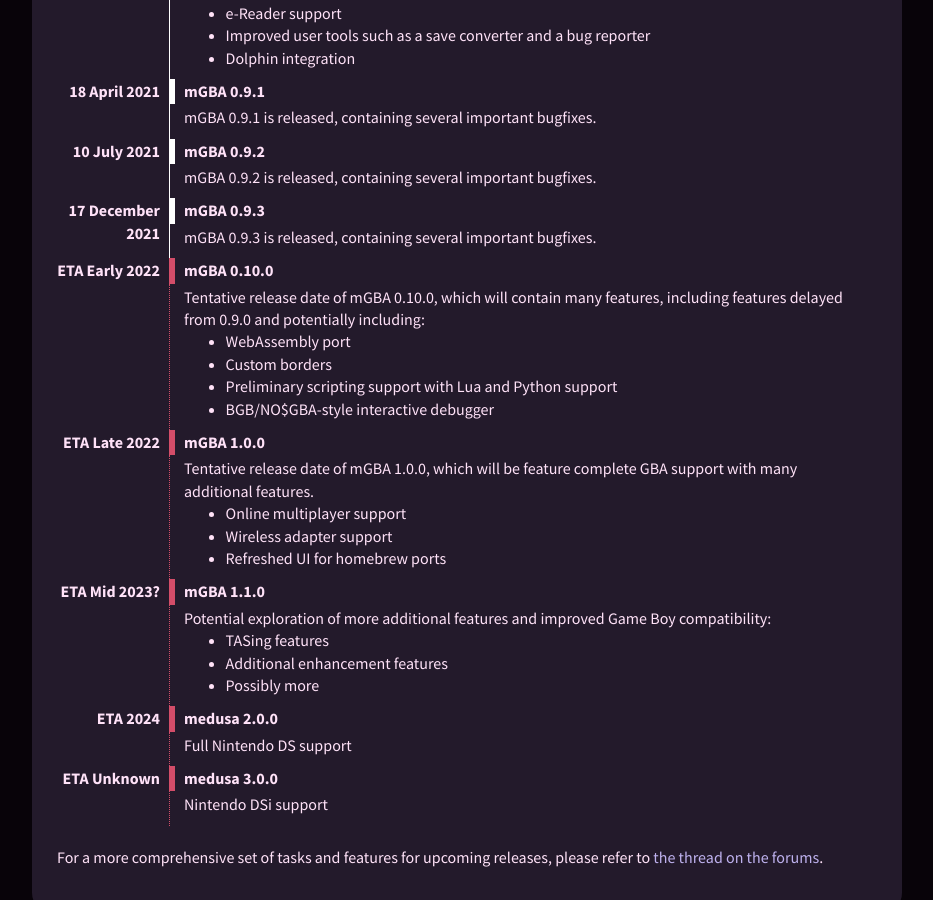
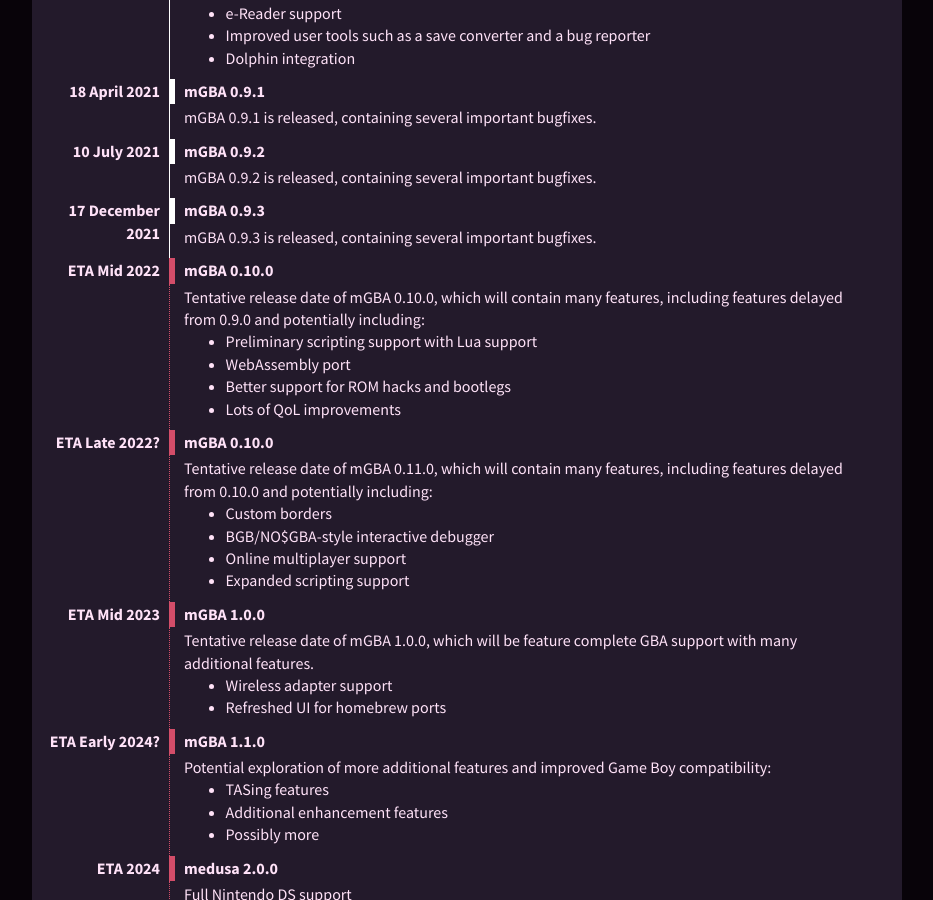
Before and after one commit to mgba-emu/www, a Jekyll site: the page built from timeline.markdown, in a window 1280 px wide and 900 px high, scrolled down 4190 px. Shown: the whole window, without its empty margins (77-1010 px from the left). Built offline with Jekyll 4.4.1, drawn with Linux system fonts in a browser that asks for light colours.

Commit message:
Update timeline

```diff
--- a/timeline.markdown
+++ b/timeline.markdown
@@ -326,32 +326,44 @@
 	<p>mGBA 0.9.3 is released, containing several important bugfixes.</p>
 </dd>
 <dt class="tl-future" id="IN+THE+FUTURE">
-	<aside class="tl-date">ETA Early 2022</aside>
+	<aside class="tl-date">ETA Mid 2022</aside>
 	mGBA 0.10.0
 </dt>
 <dd class="tl-future">
 	<p>Tentative release date of mGBA 0.10.0, which will contain many features, including features delayed from 0.9.0 and potentially including:</p>
 	<ul>
+		<li>Preliminary scripting support with Lua support</li>
 		<li>WebAssembly port</li>
-		<li>Custom borders</li>
-		<li>Preliminary scripting support with Lua and Python support</li>
-		<li>BGB/NO$GBA-style interactive debugger</li>
+		<li>Better support for ROM hacks and bootlegs</li>
+		<li>Lots of QoL improvements</li>
 	</ul>
 </dd>
 <dt class="tl-future">
-	<aside class="tl-date">ETA Late 2022</aside>
+	<aside class="tl-date">ETA Late 2022?</aside>
+	mGBA 0.10.0
+</dt>
+<dd class="tl-future">
+	<p>Tentative release date of mGBA 0.11.0, which will contain many features, including features delayed from 0.10.0 and potentially including:</p>
+	<ul>
+		<li>Custom borders</li>
+		<li>BGB/NO$GBA-style interactive debugger</li>
+		<li>Online multiplayer support</li>
+		<li>Expanded scripting support</li>
+	</ul>
+</dd>
+<dt class="tl-future">
+	<aside class="tl-date">ETA Mid 2023</aside>
 	mGBA 1.0.0
 </dt>
 <dd class="tl-future">
 	<p>Tentative release date of mGBA 1.0.0, which will be feature complete GBA support with many additional features.</p>
 	<ul>
-		<li>Online multiplayer support</li>
 		<li>Wireless adapter support</li>
 		<li>Refreshed UI for homebrew ports</li>
 	</ul>
 </dd>
 <dt class="tl-future">
-	<aside class="tl-date">ETA Mid 2023?</aside>
+	<aside class="tl-date">ETA Early 2024?</aside>
 	mGBA 1.1.0
 </dt>
 <dd class="tl-future">
```
